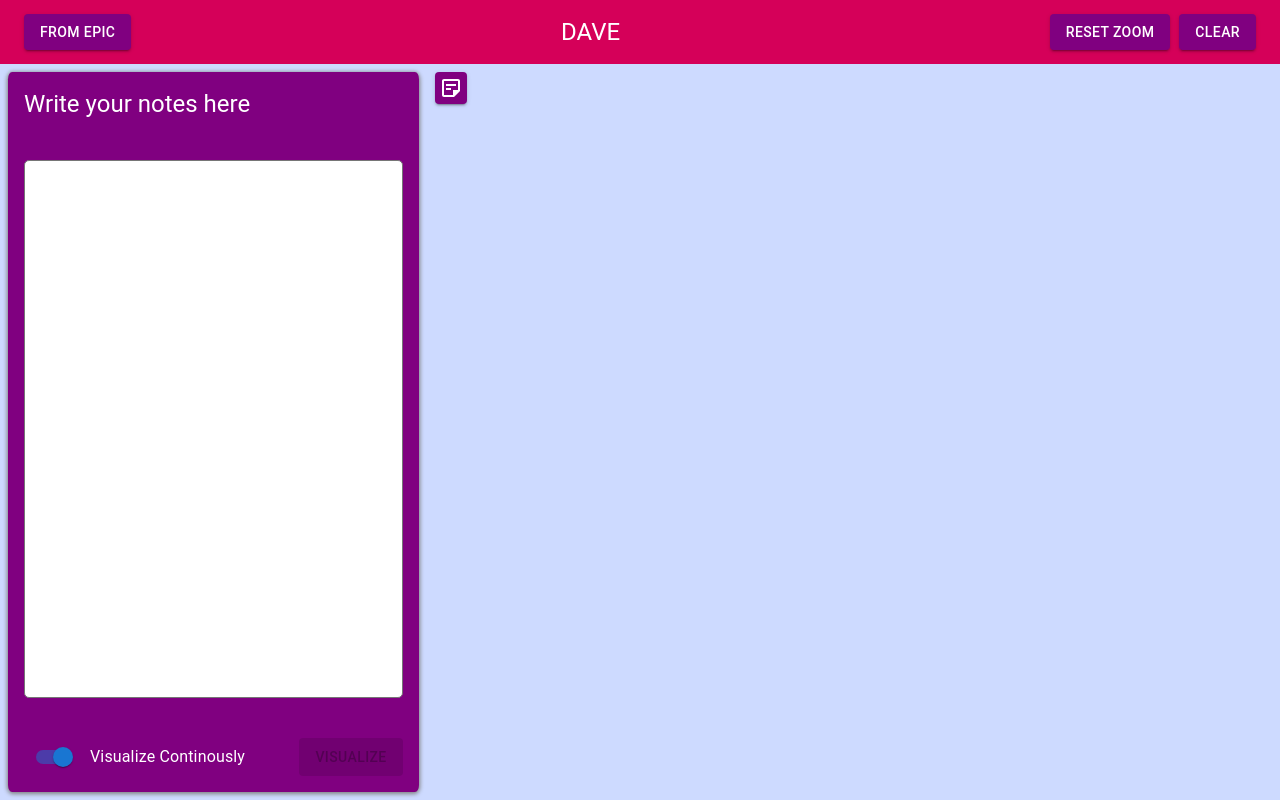
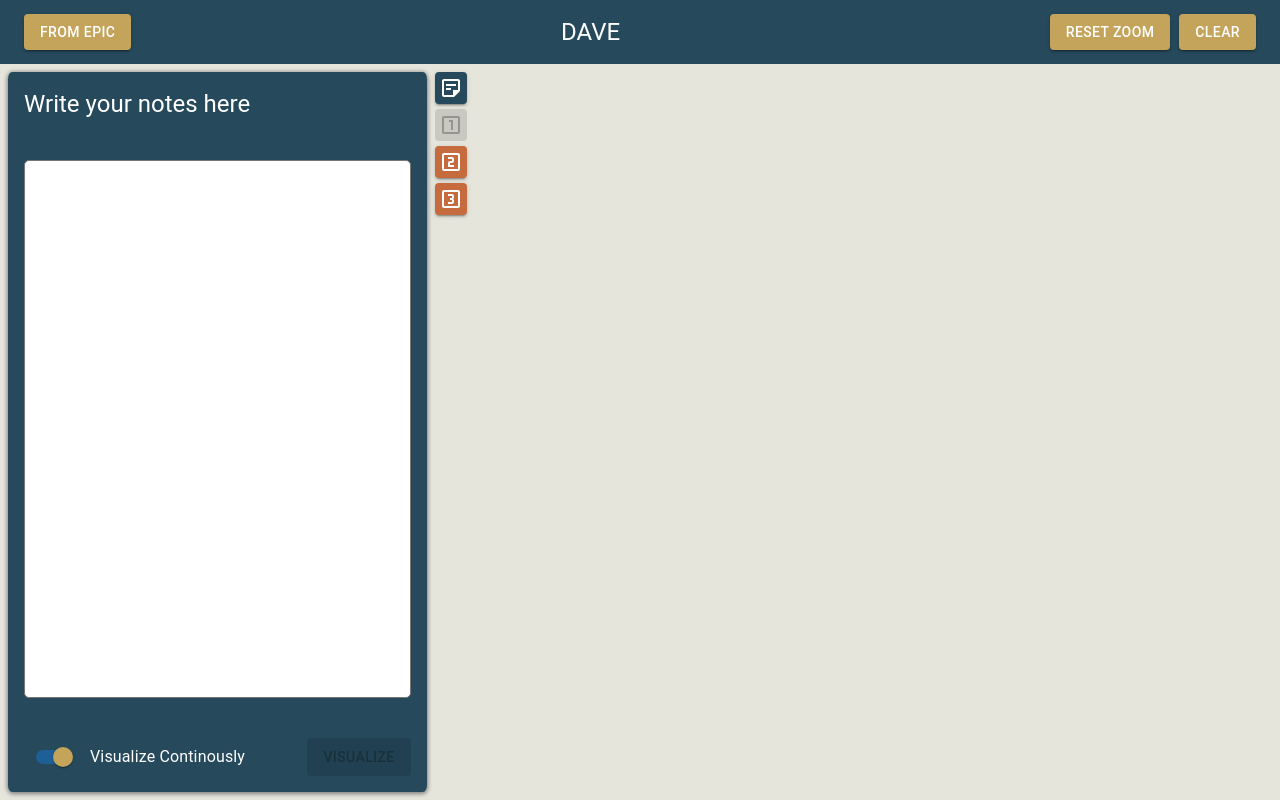
Before and after one commit to chadiabc/Dave-frontend, a React (Create React App) app: page / in a window 1280 px wide. Built offline with nearby package versions, Linux system fonts and the light colour scheme; what cytoscape-dagre would draw is missing.

Commit message:
styling and colors

```diff
--- a/src/App.css
+++ b/src/App.css
@@ -32,7 +32,8 @@ body {
  overflow:hidden;
  display: flex;
  flex-direction: row;
- background-color: #cddaff;
+ background-color:#e5e5dc;
+ /* background-color: #ffff; */
 }
 
 .graphBoxLeft {
@@ -63,12 +64,42 @@ body {
   width: 2rem;
   z-index: 10;
 }
+.graph-box-right__graph-1-button {
+  top: 5px;
+  height: 2rem;
+  /* backgroundColor: #800080; */
+  background-color: rgb(128, 0, 128);
+  width: 2rem;
+  margin: 0;
+  padding: 0;
+  min-width: 0 !important;
+}
+.graph-box-right__graph-2-button {
+  top: 10px;
+  height: 2rem;
+  background-color: rgb(128, 0, 128);
+  width: 2rem;
+  margin: 0;
+  padding: 0;
+  min-width: 0 !important;
+}
+.graph-box-right__graph-3-button {
+  top: 15px;
+  height: 2rem;
+  background-color: rgb(128, 0, 128);
+  width: 2rem;
+  margin: 0;
+  padding: 0;
+  min-width: 0 !important;
+}
 
 .wrapper {
   padding: 1rem;
-  background-color: purple;
+  background-color: #26495c;
   border-radius: 1%;
-  margin: 0.5rem 0.5rem;
+  margin-top: 0.5rem;
+  margin-bottom: 0.5rem;
+  margin-left: 0.5rem;
   box-shadow: 0px 1px 4px 1px grey;
   color: white;
   display: flex;
@@ -78,7 +109,7 @@ body {
 }
 
 .cyto {
-  background-color: #cddaff;
+  /* background-color: #cddaff; */
   width: 100%;
   height: 100%;
 }
@@ -117,28 +148,6 @@ body {
   resize: none;
 }
 
- .wrapper hr {
-  margin: 40px auto;
- }
-/*
- @media only screen and (min-width: 1400px) {
-  .wrapper {
-  width: 85%;
-  }
- }
- @media only screen and (max-width: 1399px) and (min-width: 750px) {
-  .wrapper {
-  width: 85%;
-  }
- } */
-
-.vertical {
-  border-left: 1px solid black;
-  height: 100%;
-  position:absolute;
-  left: 50%;
-}
-
 .height {
   position:relative;
   top:2px;
@@ -148,8 +157,7 @@ body {
   display: flex;
   flex-direction: row;
   justify-content: space-between;
-  background-color: #d50059;
+  background-color: #26495c;
+  /* background-color:#1e3d59; */
+
  }
-.text-switch{
-  align-items: flex-start;
-}
--- a/src/App.js
+++ b/src/App.js
@@ -7,7 +7,13 @@ import dagre from 'cytoscape-dagre';
 import { useRef } from "react";
 import { Button, Typography, AppBar, Toolbar, createTheme, ThemeProvider, FormGroup, Stack, Switch } from "@mui/material";
 import ColorButton from "./styledButtons";
+import SideButton from "./sideButtonStyle";
+import GraphButton from "./graphButtonStyle";
+import StyledSwitch from "./StyledSwitch";
 import StickyNote2OutlinedIcon from '@mui/icons-material/StickyNote2Outlined';
+import LooksOneOutlinedIcon from '@mui/icons-material/LooksOneOutlined';
+import LooksTwoOutlinedIcon from '@mui/icons-material/LooksTwoOutlined';
+import Looks3OutlinedIcon from '@mui/icons-material/Looks3Outlined';
 
 cytoscape.use(dagre);
 
@@ -118,11 +124,13 @@ var SERVER_URL = "http://127.0.0.1:5000" //"http://192.168.1.110:5000"
 function App() {
   let [Notes, setNotes] = useState("");
   let [showText, setShowText] = useState(true);
+  let [showGraph1, setShowGraph1] = useState(false);
+  let [showGraph2, setShowGraph2] = useState(true);
+  let [showGraph3, setShowGraph3] = useState(true);
   const [disableVisNow, setDisable] = React.useState(false);
   const [show, setShow] = useState(false);
   const [graph, setGraph] = useState("null");
   const cytoRef = useRef(null)
-
 
   function getgraph() {
     fetch(`${SERVER_URL}/getgraph`)
@@ -133,8 +141,24 @@ function App() {
         })
       });
   }
-
-
+  function displayGraph1(){
+    setShowGraph1(false);
+    setShowGraph2(true);
+    setShowGraph3(true);
+    //show graph 1
+  }
+  function displayGraph2(){
+    setShowGraph1(true);
+    setShowGraph2(false);
+    setShowGraph3(true);
+    //show graph 2
+  }
+  function displayGraph3(){
+    setShowGraph1(true);
+    setShowGraph2(true);
+    setShowGraph3(false);
+    //show graph 3
+  }
 
 
   function checkKeyChanged(e) {
@@ -145,24 +169,12 @@ function App() {
 
       }
   }
+
   function visualizeNow() {
     console.log(Notes);
     postData(`${SERVER_URL}/AddnoteNow`, { text: Notes });
   }
 
-
-
-
-
-  function visualizeNowModefunction() {
-    console.log("at the end");
-    setDisable(true)
-  }
-
-  function visualizeContinouslyModefunction() {
-    console.log("dynamic");
-    setDisable(false)
-  }
   function FromEPIC() {
     fetch(`${SERVER_URL}/getnoteepic`)
       .then(response => response.json())
@@ -171,7 +183,6 @@ function App() {
 
       });
   }
-
 
   function resetData() {
     reset(`${SERVER_URL}/reset`);
@@ -191,8 +202,6 @@ function App() {
     const datar = await response.json();
     setGraph("null");
   }
-
-
 
   async function postData(url = '', data = {}) {
     const response = await fetch(url, {
@@ -251,13 +260,13 @@ function App() {
     <div className="App">
       <AppBar position="static">
         <Toolbar classes={{ root: "nav" }}>
-          <Button style={{ backgroundColor: '#800080' }} variant="contained" onClick={FromEPIC} >From EPIC</Button>
+          <Button style={{ backgroundColor: '#c4a35a' }} variant="contained" onClick={FromEPIC} >From EPIC</Button>
           <Typography style={{ textAlign: "center" }} variant="h5">DAVE</Typography>
           <div>
             {/* <ThemeProvider theme={theme}> */}
             <div>
-              <Button className="test" style={{ backgroundColor: '#800080' }} variant="contained" onClick={() => cytoRef.current.reset()}>Reset Zoom</Button>
-              &nbsp;&nbsp;<Button style={{ backgroundColor: '#800080' }} variant="contained" onClick={resetData} >Clear</Button>
+              <Button className="test" style={{ backgroundColor: '#c4a35a' }} variant="contained" onClick={() => cytoRef.current.reset()}>Reset Zoom</Button>
+              &nbsp;&nbsp;<Button style={{ backgroundColor: ' #c4a35a' }} variant="contained" onClick={resetData} >Clear</Button>
             </div>
             {/* </ThemeProvider> */}
           </div>
@@ -276,7 +285,7 @@ function App() {
               <div className="graphBox-wrapper__clinical-notes__action-fields">
                 <FormGroup>
                   <Stack direction="row" spacing={1} alignItems="center">
-                    <Switch defaultChecked onChange={() => setDisable(!disableVisNow)} inputProps={{ 'aria-label': 'ant design' }} />
+                    <Switch style={{color:'#c4a35a'}} defaultChecked onChange={() => setDisable(!disableVisNow)} inputProps={{ 'aria-label': 'ant design' }} />
                     <Typography>Visualize Continously</Typography>
                   </Stack>
                 </FormGroup>
@@ -287,9 +296,18 @@ function App() {
         }
         <div className="graphBoxRight">
           <div className="graph-box-right__open-note-button-container">
-            <Button className="graph-box-right__open-note-button" style={{ backgroundColor: '#800080' }} variant="contained" onClick={() => setShowText(!showText)}>
+            <SideButton className="graph-box-right__open-note-button" variant="contained" onClick={() => setShowText(!showText)}>
               <StickyNote2OutlinedIcon></StickyNote2OutlinedIcon>
-            </Button>
+            </SideButton>
+            <GraphButton className="graph-box-right__graph-1-button" disabled={!showGraph1}  variant="contained" onClick={() => displayGraph1()}>
+              <LooksOneOutlinedIcon></LooksOneOutlinedIcon>
+            </GraphButton>
+            <GraphButton className="graph-box-right__graph-2-button" disabled={!showGraph2} variant="contained" onClick={() => displayGraph2()}>
+              <LooksTwoOutlinedIcon></LooksTwoOutlinedIcon>
+            </GraphButton>
+            <GraphButton className="graph-box-right__graph-3-button" disabled={!showGraph3} variant="contained" onClick={() => displayGraph3()}>
+              <Looks3OutlinedIcon></Looks3OutlinedIcon>
+            </GraphButton>
           </div>
           {graph != "null" &&
             <CytoscapeComponent minZoom={0.5} maxZoom={1.5}
--- /dev/null
+++ b/src/StyledSwitch.js
@@ -0,0 +1,16 @@
+import * as React from 'react';
+import { styled } from '@mui/material/styles';
+import Button from '@mui/material/Button';
+import { purple } from '@mui/material/colors';
+import { Switch } from '@mui/material';
+
+const StyledSwitch = styled(Switch)(({ theme }) => ({
+    color: theme.palette.getContrastText(purple[500]),
+    color: '#c4a35a',
+    backgroundColor:  '#c4a35a',
+    '&:hover': {
+      backgroundColor:  '#c4a35a',
+    },
+  }));
+
+export default StyledSwitch;
--- /dev/null
+++ b/src/graphButtonStyle.js
@@ -0,0 +1,15 @@
+import * as React from 'react';
+import { styled } from '@mui/material/styles';
+import Button from '@mui/material/Button';
+import Stack from '@mui/material/Stack';
+import { purple } from '@mui/material/colors';
+
+const GraphButton = styled(Button)(({ theme }) => ({
+    color: theme.palette.getContrastText(purple[500]),
+    backgroundColor:  ' #c66b3d',
+    '&:hover': {
+      backgroundColor:  ' #c66b3d',
+    },
+  }));
+
+export default GraphButton;
--- /dev/null
+++ b/src/sideButtonStyle.js
@@ -0,0 +1,15 @@
+import * as React from 'react';
+import { styled } from '@mui/material/styles';
+import Button from '@mui/material/Button';
+import Stack from '@mui/material/Stack';
+import { purple } from '@mui/material/colors';
+
+const SideButton = styled(Button)(({ theme }) => ({
+    color: theme.palette.getContrastText(purple[500]),
+    backgroundColor:  '#26495c',
+    '&:hover': {
+      backgroundColor:  '#26495c',
+    },
+  }));
+
+export default SideButton;
--- a/src/styledButtons.js
+++ b/src/styledButtons.js
@@ -6,9 +6,9 @@ import { purple } from '@mui/material/colors';
 
 const ColorButton = styled(Button)(({ theme }) => ({
     color: theme.palette.getContrastText(purple[500]),
-    backgroundColor:  '#d50059',
+    backgroundColor:  '#c4a35a',
     '&:hover': {
-      backgroundColor:  '#d50059',
+      backgroundColor:  '#c4a35a',
     },
   }));
 
```
